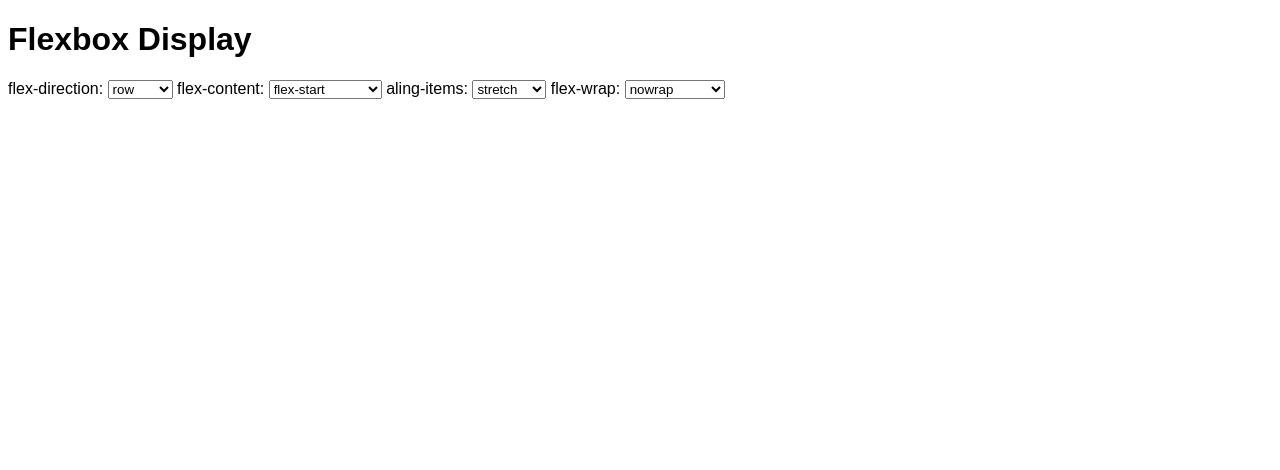
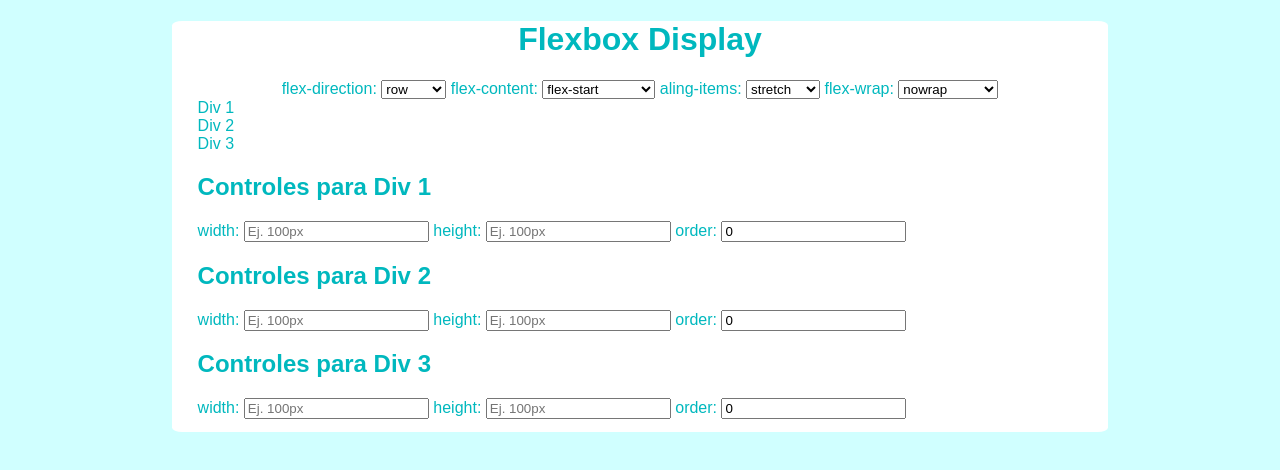
Before and after one commit to Dmarmun/HLC_T3, a plain HTML site: page A2/index.html in a window 1280 px wide. Drawn offline with Linux system fonts and the light colour scheme; a web font is replaced by a local one.

Commit message:
Form created and form box in css

```diff
--- a/A2/index.css
+++ b/A2/index.css
@@ -1,3 +1,17 @@
 body {
   font-family: "Doto", sans-serif;
+  background-color: rgb(208, 255, 255);
 }
+.formulario {
+  margin-top: 1.5%;
+  margin-left: 13%;
+  margin-right: 13%;
+  padding-left: 2%;
+  padding-right: 2%;
+  padding-bottom: 1%;
+  background-color: white;
+  color:  rgb(0, 184, 190);
+  border-radius: 1.1%;
+}
+.titulo  {text-align: center; color: rgb(0, 184, 190);}
+.generales {text-align: center;}
--- a/A2/index.html
+++ b/A2/index.html
@@ -10,10 +10,12 @@
     <link rel="stylesheet" href="index.css">
 </head>
 <body>
+<form id="flexForm">
+    <div class="formulario">
         <div class="titulo">
             <h1>Flexbox Display</h1>
         </div>
-<form id="flexForm" class="generales">
+        <div class="generales">
             <label for="flexDirection">flex-direction:</label>
             <select id="flexDirection">
                 <option value="row">row</option>
@@ -42,6 +44,36 @@
                 <option value="wrap">wrap</option>
                 <option value="wrap-reverse">wrap-reverse</option>
             </select>
+        </div>
+        <div id="flexContainer" class="container">
+            <div id="item1" class="item">Div 1</div>
+            <div id="item2" class="item">Div 2</div>
+            <div id="item3" class="item">Div 3</div>
+        </div>
+        <div class="individuales">
+            <h2>Controles para Div 1</h2>
+            <label for="widht1">width:</label>
+            <input type="text" id="widht1" placeholder="Ej. 100px">
+            <label for="widht1">height:</label>
+            <input type="text" id="height1" placeholder="Ej. 100px">
+            <label for="widht1">order:</label>
+            <input type="number" id="order1" value="0">
+            <h2>Controles para Div 2</h2>
+            <label for="widht1">width:</label>
+            <input type="text" id="widht2" placeholder="Ej. 100px">
+            <label for="widht1">height:</label>
+            <input type="text" id="height2" placeholder="Ej. 100px">
+            <label for="widht1">order:</label>
+            <input type="number" id="order2" value="0">
+            <h2>Controles para Div 3</h2>
+            <label for="widht1">width:</label>
+            <input type="text" id="widht3" placeholder="Ej. 100px">
+            <label for="widht1">height:</label>
+            <input type="text" id="height3" placeholder="Ej. 100px">
+            <label for="widht1">order:</label>
+            <input type="number" id="order3" value="0">
+        </div>
+    </div>
 </form>
 
 <script>
```
Lines whose indentation alone changed are shown as unchanged.
